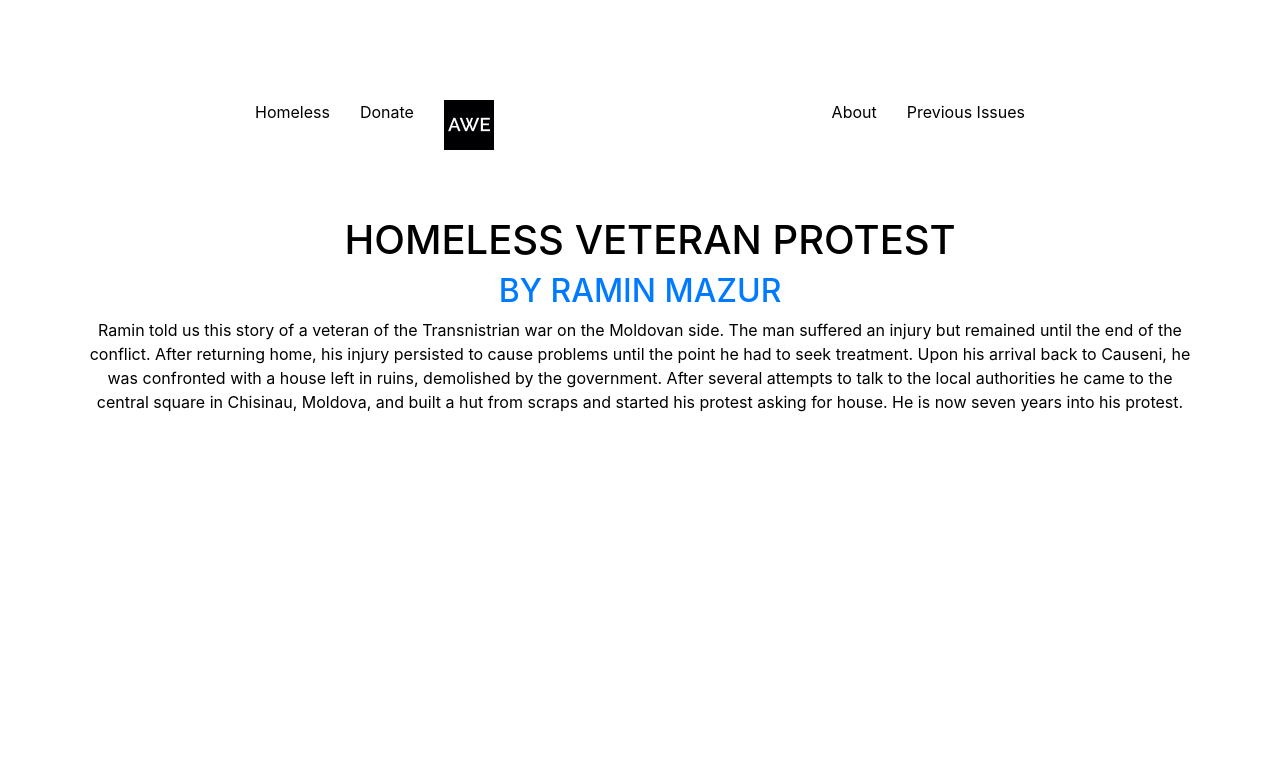
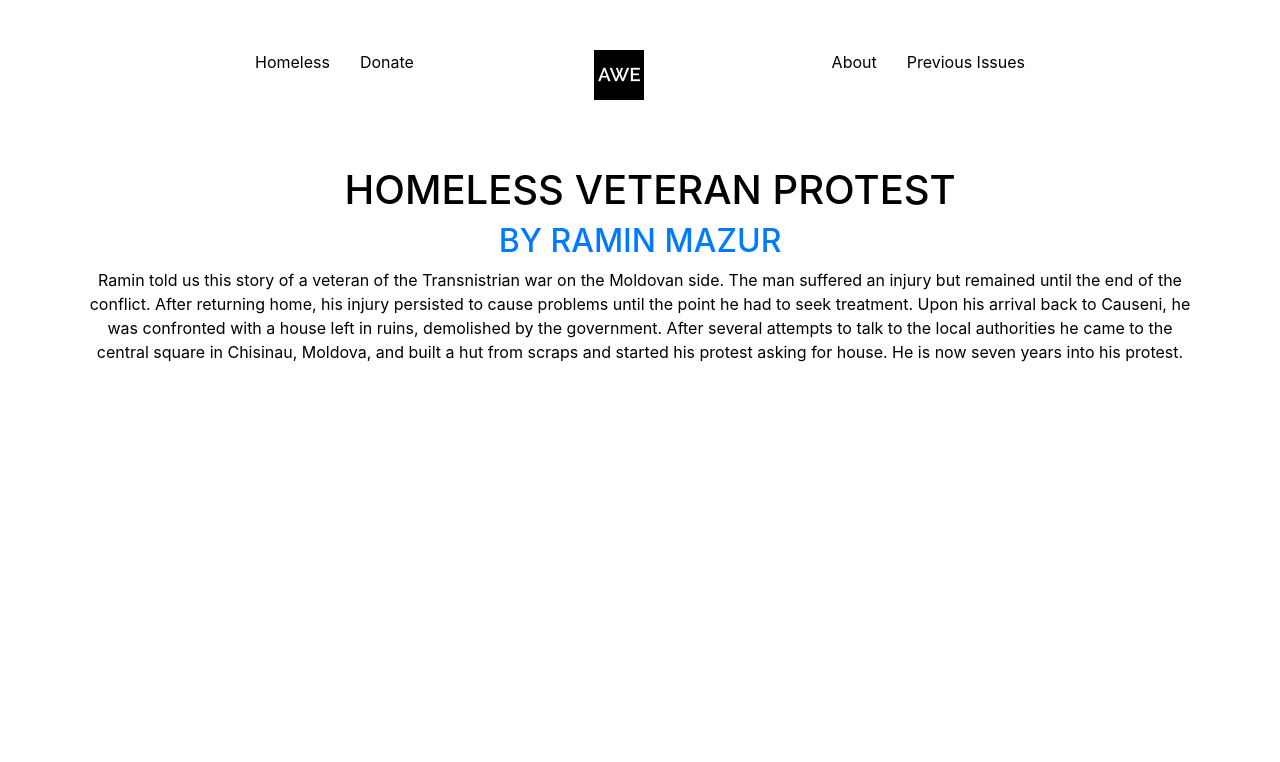
Before and after one commit to emilytersteeg/GirlsGetGit, a plain HTML site: page AWEinteractivestorytelling.html in a window 1280 px wide. Shown: the top 762 px of the page. Drawn offline with Linux system fonts and the light colour scheme.

Commit message:
Navbar improvement
Finally, the navbar is now symmetrical thanks to some extra margins!

```diff
--- a/css/stylesheet.css
+++ b/css/stylesheet.css
@@ -1,6 +1,11 @@
-
 body {
     background-color: white;
+}
+
+header {
+    padding-top: 50px;
+    text-align: center;
+  color: black;
 }
 
 #nav {
@@ -32,18 +37,11 @@ body {
 
 #navmiddle li {
   float: center;
+  margin-left: 150px;
 }
 
 #navright li {
   float: right;
-}
-
-header {
-  	padding-top: 100px;
-  	text-align: center;
-  	background: url("#");
-  	background-size: cover;
- 	color: black;
 }
 
 h1 {
```
Also changed, not shown: AWEinteractivestorytelling.html (+0 -3 lines). Lines whose indentation alone changed are shown as unchanged.
